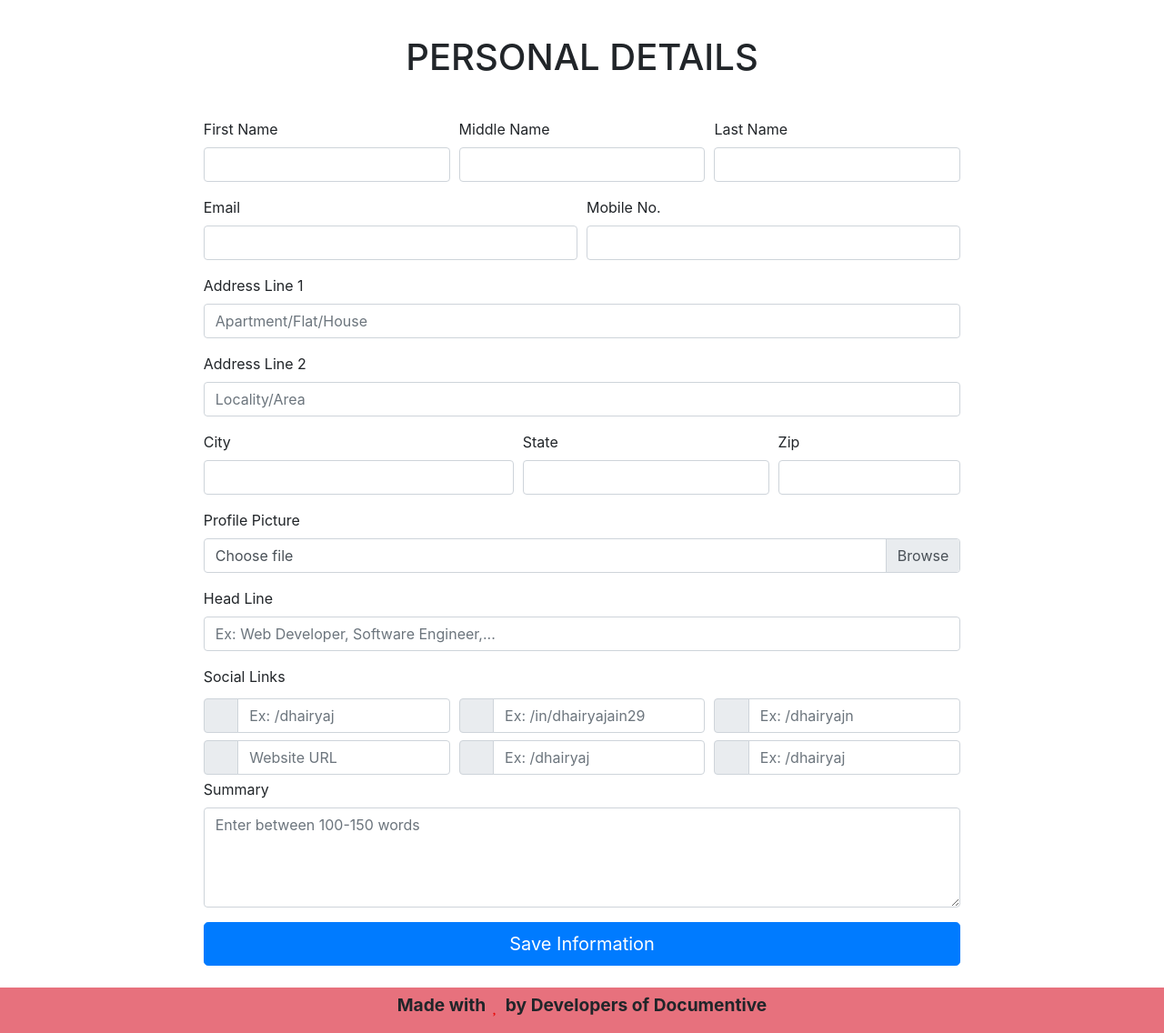
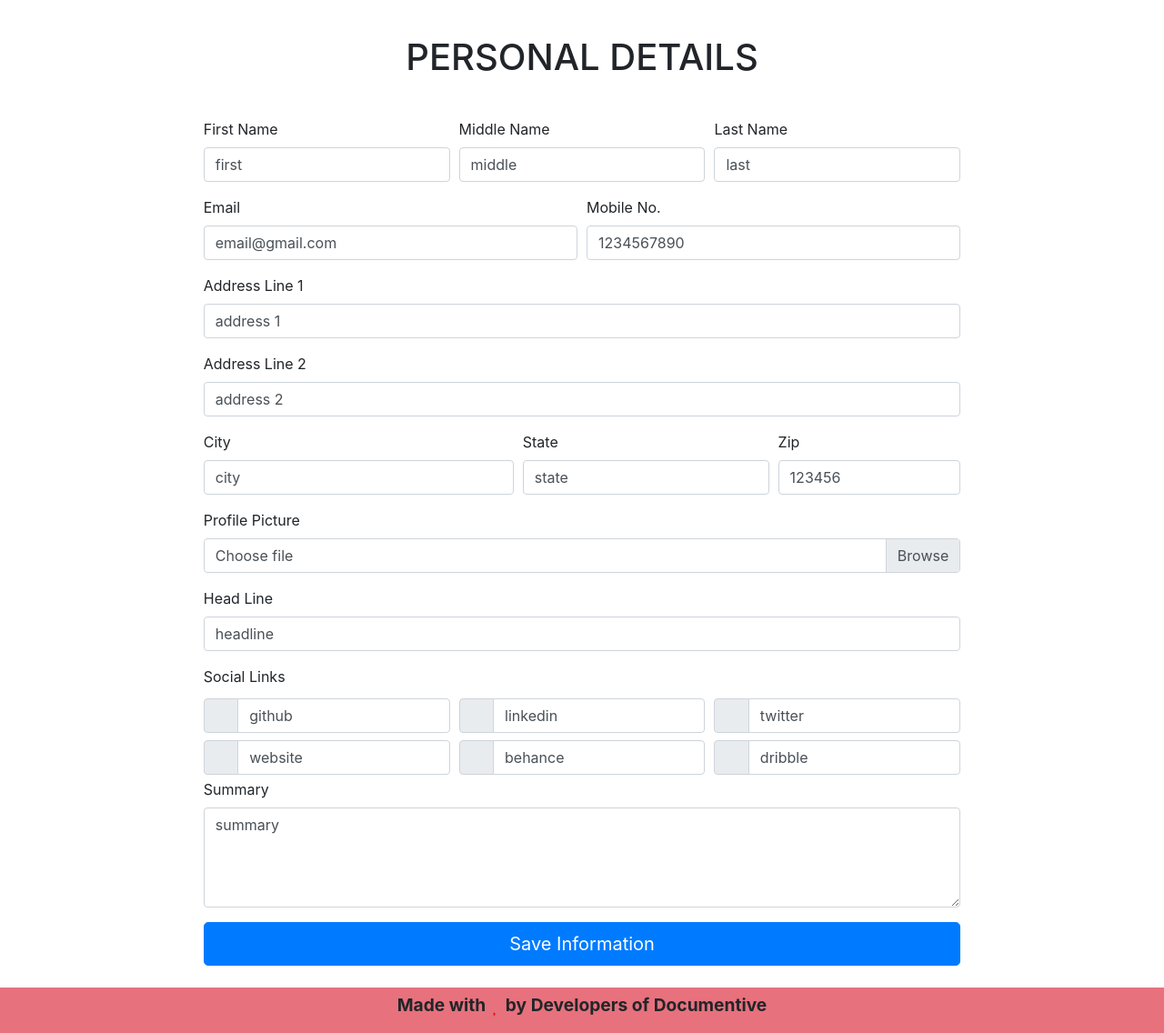
Before and after one commit to Documentive/TemplateBuddy-Old, a Flask app: page /personal in a window 1280 px wide. Shown: the part 173-1309 px from the top of the page at 91% size. Run offline with Flask 2, Linux system fonts and the light colour scheme; a user stored in the database is signed in; data comes from the database, SQL or seed files in the repository; both versions use the stored data as it was after the commit; some libraries are stand-ins or nearby versions; some web fonts are replaced.

Commit message:
Fix: backend API for personal details

```diff
--- a/app.py
+++ b/app.py
@@ -122,6 +122,9 @@ def login():
 
         session['id'] = row[0]
 
+        print(row)
+        print(session['id'])
+
         conn.close()
 
         return jsonify(
@@ -132,9 +135,28 @@ def login():
 def personal():
 
     if request.method == 'GET':
-        return render_template('personaldetails.html')
+        uid = session['id']
+
+        print(uid)
+
+        conn = sqlite3.connect("local.db")
+        cursor = conn.execute(f"SELECT * FROM resume_details WHERE uid={uid}")
+        row = cursor.fetchone()
+
+        conn.close()
+
+        if row == None:
+            return render_template('personaldetails.html')
+
+        print(row[20])
+
+        return render_template('personaldetails.html', firstname=row[2], middlename=row[3], lastname=row[4],
+                               email=row[5], mobile=row[6], address_1=row[7], address_2=row[8], city=row[9],
+                               state=row[10], zip=row[11], headline=row[13], github=row[14], linkedin=row[15],
+                               twitter=row[16], website=row[17], behance=row[18], dribble=row[19], summary=row[20])
 
     elif request.method == 'POST':
+        uid = session['id']
         firstname = request.form['firstname']
         middlename = request.form['middlename']
         lastname = request.form['lastname']
@@ -154,15 +176,17 @@ def personal():
         dribble = request.form['dribble']
         summary = request.form['summary']
 
-
+        conn = sqlite3.connect("local.db")
 
         conn.execute(f"""INSERT INTO resume_details(uid, firstname, middlename, lastname, email, mobile, address_1,
-                     lastname, email, mobile, address_1, address_2, city, state, zip, profile_picture, headline,
+                     address_2, city, state, zip, profile_picture, headline,
                      github, linkedin, twitter, website, behance, dribble, summary) VALUES('{uid}', '{firstname}',
-                     '{middlename}', '{lastname}', '{emai}', '{mobile}', '{address_1}', '{address_2}',
+                     '{middlename}', '{lastname}', '{email}', '{mobile}', '{address_1}', '{address_2}',
                      '{city}', '{state}', '{zip}', 'test', '{headline}', '{github}', '{linkedin}', '{twitter}',
                      '{website}', '{behance}', '{dribble}', '{summary}')""")
 
         conn.commit()
 
+        conn.close()
+
         return jsonify({"icon": "success", "title": "Success", "text": "Data updated successfully!"})
--- a/static/js/personal.js
+++ b/static/js/personal.js
@@ -8,7 +8,7 @@ $("#personal-tab-submit").click(function() {
   var address_2 = $("#address_2").val();
   var city = $("#city").val();
   var state = $("#state").val();
-  var zip = $("#state").val();
+  var zip = $("#zip").val();
   var headline = $("#headline").val();
   var github = $("#github").val();
   var linkedin = $("#linkedin").val();
@@ -23,15 +23,18 @@ $("#personal-tab-submit").click(function() {
     type: "post",
     data: {"firstname": firstname, "middlename": middlename, "lastname": lastname, "email": email,
            "mobile": mobile, "address_1": address_1, "address_2": address_2, "city": city, "state": state,
-           "zip": zip, "github": github, "linkedin": linkedin, "twitter": twitter, "website": website,
+           "zip": zip, "headline": headline, "github": github, "linkedin": linkedin, "twitter": twitter, "website": website,
            "behance": behance, "dribble": dribble, "summary": summary},
-     dataType: "json",
      success: function(result) {
        Swal.fire({
          icon: result.icon,
          title: result.title,
          text: result.text
        });
+     },
+     error: function(j, e) {
+       console.log(j.responseText);
+       console.log(e);
      }
   });
 });
--- a/templates/personaldetails.html
+++ b/templates/personaldetails.html
@@ -49,17 +49,17 @@
 
                         <div class="form-group col-md-4">
                           <label for="fname">First Name</label>
-                          <input type="text" class="form-control" id="firstname">
+                          <input type="text" class="form-control" id="firstname" value="{{firstname}}">
                         </div>
 
                         <div class="form-group col-md-4">
                             <label for="mname">Middle Name</label>
-                            <input type="text" class="form-control" id="middlename">
+                            <input type="text" class="form-control" id="middlename" value="{{middlename}}">
                         </div>
 
                         <div class="form-group col-md-4">
                           <label for="lname">Last Name</label>
-                          <input type="text" class="form-control" id="lastname">
+                          <input type="text" class="form-control" id="lastname" value="{{lastname}}">
                         </div>
 
                     </div>
@@ -69,12 +69,12 @@
 
                         <div class="form-group col-md-6">
                           <label for="email">Email</label>
-                          <input type="email" class="form-control" id="email">
+                          <input type="email" class="form-control" id="email" value="{{email}}">
                         </div>
 
                         <div class="form-group col-md-6">
                           <label for="mobile">Mobile No.</label>
-                          <input type="text" class="form-control" id="mobile">
+                          <input type="text" class="form-control" id="mobile" value="{{mobile}}">
                         </div>
 
                     </div>
@@ -83,29 +83,29 @@
                     <!-- Address -->
                     <div class="form-group">
                         <label for="inputAddress">Address Line 1</label>
-                        <input type="text" class="form-control" id="address_1" placeholder="Apartment/Flat/House">
+                        <input type="text" class="form-control" id="address_1" value="{{address_1}}" placeholder="Apartment/Flat/House">
                     </div>
 
                     <div class="form-group">
                         <label for="inputAddress2">Address Line 2</label>
-                        <input type="text" class="form-control" id="address_2" placeholder="Locality/Area">
+                        <input type="text" class="form-control" id="address_2" value="{{address_2}}" placeholder="Locality/Area">
                     </div>
 
                     <div class="form-row">
 
                         <div class="form-group col-md-5">
                           <label for="inputCity">City</label>
-                          <input type="text" class="form-control" id="city">
+                          <input type="text" class="form-control" id="city" value="{{city}}">
                         </div>
 
                         <div class="form-group col-md-4">
                           <label for="state">State</label>
-                          <input type="text" class="form-control" id="state">
+                          <input type="text" class="form-control" id="state" value="{{state}}">
                         </div>
 
                         <div class="form-group col-md-3">
                           <label for="zip">Zip</label>
-                          <input type="text" class="form-control" id="zip">
+                          <input type="text" class="form-control" id="zip" value="{{zip}}">
                         </div>
 
                     </div>
@@ -114,7 +114,7 @@
                     <div class="form-group">
                         <label for="profile">Profile Picture</label>
                         <div class="custom-file">
-                            <input type="file" class="custom-file-input" id="profile">
+                            <input type="file" class="custom-file-input" id="profile" value="{{profile}}">
                             <label class="custom-file-label" for="profile">Choose file</label>
                         </div>
                     </div>
@@ -122,7 +122,7 @@
                     <!-- Resume Headline -->
                     <div class="form-group">
                         <label for="headline">Head Line</label>
-                        <input type="text" class="form-control" id="headline" placeholder="Ex: Web Developer, Software Engineer,...">
+                        <input type="text" class="form-control" id="headline" value="{{headline}}" placeholder="Ex: Web Developer, Software Engineer,...">
                     </div>
 
                     <!-- Links for Social Accounts (Github, linkedin, website, twwiter, behance, dribble) -->
@@ -136,7 +136,7 @@
                                 <div class="input-group-prepend">
                                   <div class="input-group-text"><i class="fa fa-github" aria-hidden="true"></i></div>
                                 </div>
-                                <input type="text" class="form-control" id="github" placeholder="Ex: /dhairyaj">
+                                <input type="text" class="form-control" id="github" value="{{github}}" placeholder="Ex: /dhairyaj">
                               </div>
                             </div>
 
@@ -146,7 +146,7 @@
                                 <div class="input-group-prepend">
                                   <div class="input-group-text"><i class="fa fa-linkedin" aria-hidden="true"></i></div>
                                 </div>
-                                <input type="text" class="form-control" id="linkedin" placeholder="Ex: /in/dhairyajain29">
+                                <input type="text" class="form-control" id="linkedin" value="{{linkedin}}" placeholder="Ex: /in/dhairyajain29">
                               </div>
                             </div>
 
@@ -156,7 +156,7 @@
                                   <div class="input-group-prepend">
                                     <div class="input-group-text"><i class="fa fa-twitter" aria-hidden="true"></i></div>
                                   </div>
-                                  <input type="text" class="form-control" id="twitter" placeholder="Ex: /dhairyajn">
+                                  <input type="text" class="form-control" id="twitter" value="{{twitter}}" placeholder="Ex: /dhairyajn">
                                 </div>
                             </div>
 
@@ -166,7 +166,7 @@
                                   <div class="input-group-prepend">
                                     <div class="input-group-text"><i class="fa fa-link" aria-hidden="true"></i></div>
                                   </div>
-                                  <input type="text" class="form-control" id="website" placeholder="Website URL">
+                                  <input type="text" class="form-control" id="website" value="{{website}}" placeholder="Website URL">
                                 </div>
                               </div>
 
@@ -176,7 +176,7 @@
                                   <div class="input-group-prepend">
                                     <div class="input-group-text"><i class="fa fa-behance" aria-hidden="true"></i></div>
                                   </div>
-                                  <input type="text" class="form-control" id="behance" placeholder="Ex: /dhairyaj">
+                                  <input type="text" class="form-control" id="behance" value="{{behance}}" placeholder="Ex: /dhairyaj">
                                 </div>
                               </div>
 
@@ -186,7 +186,7 @@
                                   <div class="input-group-prepend">
                                     <div class="input-group-text"><i class="fa fa-dribbble" aria-hidden="true"></i></div>
                                   </div>
-                                  <input type="text" class="form-control" id="dribble" placeholder="Ex: /dhairyaj">
+                                  <input type="text" class="form-control" id="dribble" value="{{dribble}}" placeholder="Ex: /dhairyaj">
                                 </div>
                               </div>
 
@@ -195,7 +195,7 @@
                         <!-- Summary -->
                         <div class="form-group">
                             <label for="summary">Summary</label>
-                            <textarea class="form-control" id="summary" placeholder="Enter between 100-150 words" rows="4"></textarea>
+                            <textarea class="form-control" id="summary" placeholder="Enter between 100-150 words" rows="4">{{summary}}</textarea>
                           </div>
 
                     </div>
```
Also changed, not shown: setup.py (+22 -22 lines), local.db.
